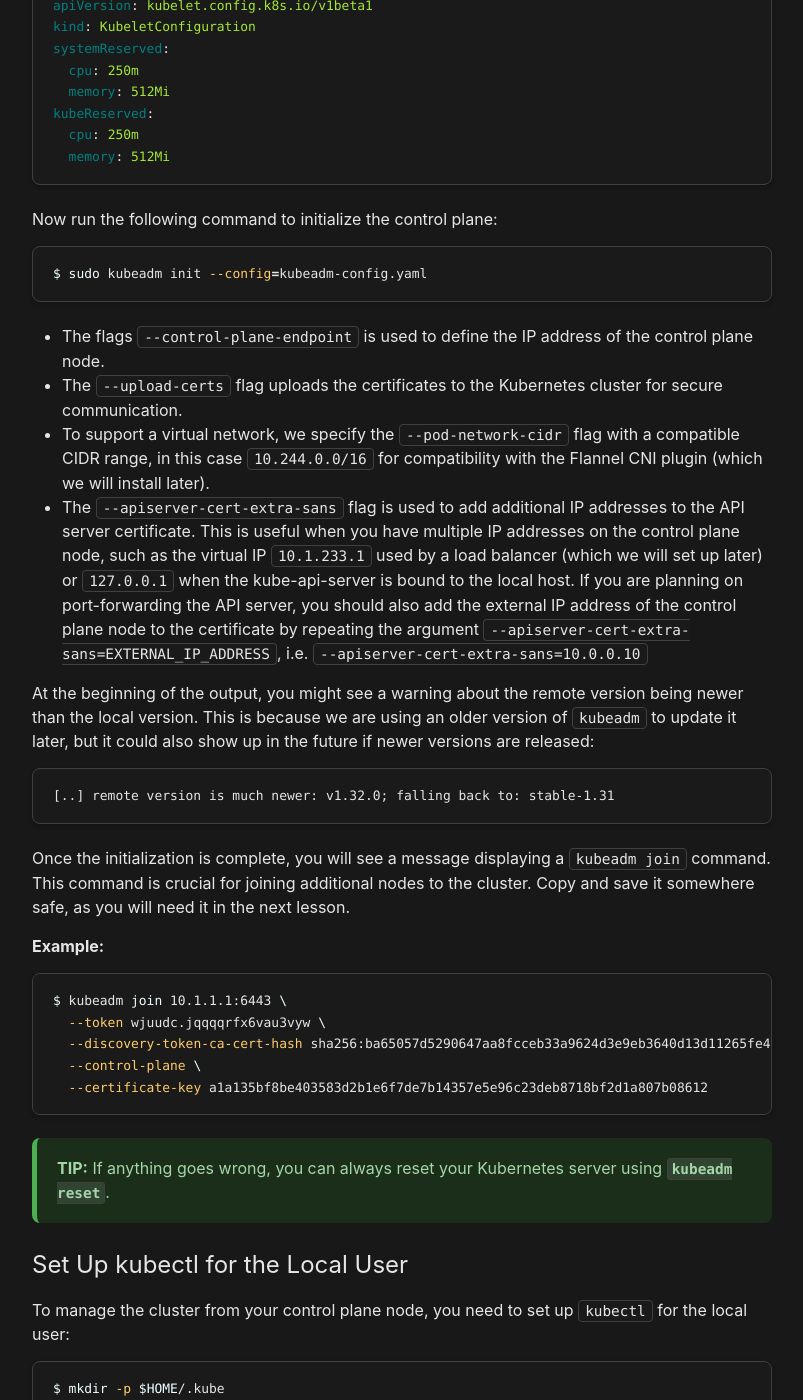
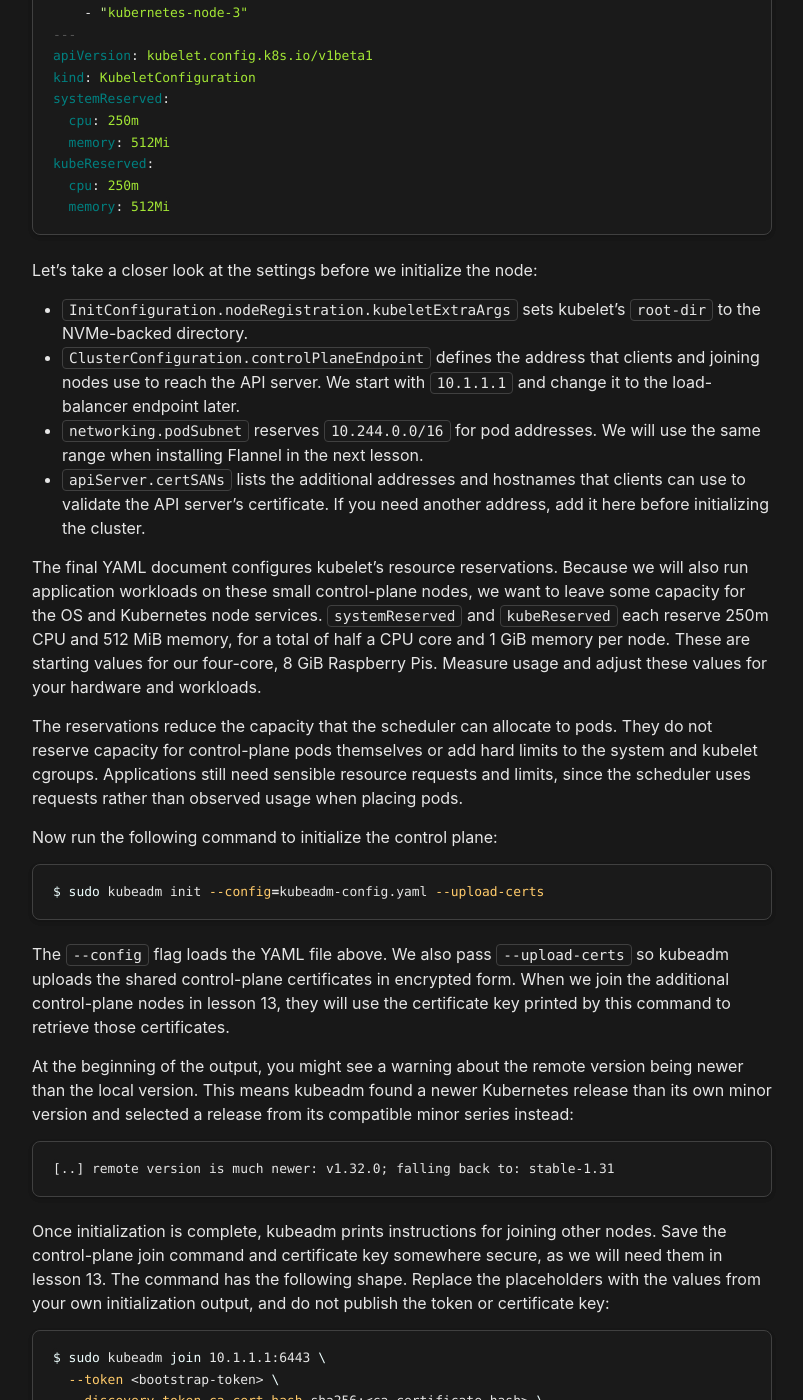
Before and after one commit to philprime/philprime.dev, a Jekyll site: the page built from guides/building-a-production-ready-kubernetes-cluster-from-scratch/lesson-11.md, in a window 1280 px wide and 1400 px high, scrolled down 1448 px. Shown: the whole window, without its empty margins (238-1041 px from the left). Built offline with Jekyll 4.4.1, drawn with Linux system fonts in a browser that asks for light colours; some of the changed text lies outside the part shown.

Commit message:
docs(kubernetes): Integrate revisions into the lesson narrative

````diff
--- a/guides/building-a-production-ready-kubernetes-cluster-from-scratch/lesson-11.md
+++ b/guides/building-a-production-ready-kubernetes-cluster-from-scratch/lesson-11.md
@@ -28,15 +28,20 @@ continuing here. The full list of lessons in the series can be found
 SSH into the Raspberry Pi that you want to designate as the first control plane node. In this lesson, we will use
 `kubernetes-node-1` with the IP `10.1.1.1`.
 
-Run the following `kubeadm` command to initialize the control plane. This command sets up the Kubernetes control plane
-components, such as the API server, controller manager, and scheduler.
+We will use `kubeadm` to initialize the control plane. This sets up the API server, controller manager, scheduler,
+and the local etcd member. Before running the command, let's create a configuration file so we can explain and
+keep track of the settings we are using.
 
-In preparation for the next lesson, we will also specify the IP address of the control plane node, additional IP
-addresses for the API server certificate, and upload the certificates to the Kubernetes cluster for secure
-communication.
+For now, the cluster will use Node 1's address to reach the API server. The virtual IP `10.1.233.1` is not available
+yet, so we will configure the load balancer and switch to that endpoint in lesson 15. We include the virtual IP in
+the API server certificate now so that clients can validate it when we make that change.
 
-Additionally, we will specify the local root directory to be on the NVMe drive mounted at the path `/mnt/nvme/kubelet`.
-Therefore create a file named `kubeadm-config.yaml` with the following content:
+We will also store kubelet's working data on the NVMe drive at `/mnt/nvme/kubelet`. Make sure that the NVMe filesystem
+is mounted before continuing. This setting changes kubelet's root directory, not the storage location of etcd or
+containerd, which have their own configuration.
+
+Create a file named `kubeadm-config.yaml` with the following content. This example uses the kubeadm `v1beta3`
+configuration API supported by the Kubernetes 1.31 version used in this guide:
 
 ```yaml
 apiVersion: kubeadm.k8s.io/v1beta3
@@ -60,10 +65,6 @@ apiServer:
     - "kubernetes-node-1"
     - "kubernetes-node-2"
     - "kubernetes-node-3"
-    - "10.0.0.10"
----
-apiVersion: kubeadm.k8s.io/v1beta3
-kind: UploadCertsConfiguration
 ---
 apiVersion: kubelet.config.k8s.io/v1beta1
 kind: KubeletConfiguration
@@ -75,46 +76,65 @@ kubeReserved:
   memory: 512Mi
 ```
 
+Let's take a closer look at the settings before we initialize the node:
+
+- `InitConfiguration.nodeRegistration.kubeletExtraArgs` sets kubelet's `root-dir` to the NVMe-backed directory.
+- `ClusterConfiguration.controlPlaneEndpoint` defines the address that clients and joining nodes use to reach the
+  API server. We start with `10.1.1.1` and change it to the load-balancer endpoint later.
+- `networking.podSubnet` reserves `10.244.0.0/16` for pod addresses. We will use the same range when installing
+  Flannel in the next lesson.
+- `apiServer.certSANs` lists the additional addresses and hostnames that clients can use to validate the API server's
+  certificate. If you need another address, add it here before initializing the cluster.
+
+The final YAML document configures kubelet's resource reservations. Because we will also run application workloads
+on these small control-plane nodes, we want to leave some capacity for the OS and Kubernetes node services.
+`systemReserved` and `kubeReserved` each reserve 250m CPU and 512 MiB memory, for a total of half a CPU core and
+1 GiB memory per node. These are starting values for our four-core, 8 GiB Raspberry Pis. Measure usage and adjust
+these values for your hardware and workloads.
+
+The reservations reduce the capacity that the scheduler can allocate to pods. They do not reserve capacity for
+control-plane pods themselves or add hard limits to the system and kubelet cgroups. Applications still need sensible
+resource requests and limits, since the scheduler uses requests rather than observed usage when placing pods.
+
 Now run the following command to initialize the control plane:
 
 ```bash
-$ sudo kubeadm init --config=kubeadm-config.yaml
+$ sudo kubeadm init --config=kubeadm-config.yaml --upload-certs
 ```
 
-- The flags `--control-plane-endpoint` is used to define the IP address of the control plane node.
-- The `--upload-certs` flag uploads the certificates to the Kubernetes cluster for secure communication.
-- To support a virtual network, we specify the `--pod-network-cidr` flag with a compatible CIDR range, in this case
-  `10.244.0.0/16` for compatibility with the Flannel CNI plugin (which we will install later).
-- The `--apiserver-cert-extra-sans` flag is used to add additional IP addresses to the API server certificate. This is
-  useful when you have multiple IP addresses on the control plane node, such as the virtual IP `10.1.233.1` used by a
-  load balancer (which we will set up later) or `127.0.0.1` when the kube-api-server is bound to the local host. If you
-  are planning on port-forwarding the API server, you should also add the external IP address of the control plane node
-  to the certificate by repeating the argument `--apiserver-cert-extra-sans=EXTERNAL_IP_ADDRESS`, i.e.
-  `--apiserver-cert-extra-sans=10.0.0.10`
+The `--config` flag loads the YAML file above. We also pass `--upload-certs` so kubeadm uploads the shared
+control-plane certificates in encrypted form. When we join the additional control-plane nodes in lesson 13, they
+will use the certificate key printed by this command to retrieve those certificates.
 
 At the beginning of the output, you might see a warning about the remote version being newer than the local version.
-This is because we are using an older version of `kubeadm` to update it later, but it could also show up in the future
-if newer versions are released:
+This means kubeadm found a newer Kubernetes release than its own minor version and selected a release from its
+compatible minor series instead:
 
 ```
 [..] remote version is much newer: v1.32.0; falling back to: stable-1.31
 ```
 
-Once the initialization is complete, you will see a message displaying a `kubeadm join` command. This command is crucial
-for joining additional nodes to the cluster. Copy and save it somewhere safe, as you will need it in the next lesson.
-
-**Example:**
+Once initialization is complete, kubeadm prints instructions for joining other nodes. Save the control-plane join
+command and certificate key somewhere secure, as we will need them in lesson 13. The command has the following shape.
+Replace the placeholders with the values from your own initialization output, and do not publish the token or
+certificate key:
 
 ```bash
-$ kubeadm join 10.1.1.1:6443 \
-  --token wjuudc.jqqqqrfx6vau3vyw \
-  --discovery-token-ca-cert-hash sha256:ba65057d5290647aa8fcceb33a9624d3e9eb3640d13d11265fe48a611c5b8f3f \
+$ sudo kubeadm join 10.1.1.1:6443 \
+  --token <bootstrap-token> \
+  --discovery-token-ca-cert-hash sha256:<ca-certificate-hash> \
   --control-plane \
-  --certificate-key a1a135bf8be403583d2b1e6f7de7b14357e5e96c23deb8718bf2d1a807b08612
+  --certificate-key <certificate-key>
 ```
 
-{% include alert.liquid.html type='tip' title='TIP:' content='
-If anything goes wrong, you can always reset your Kubernetes server using <code>kubeadm reset</code>.
+By default, the bootstrap token expires after 24 hours, while the uploaded certificates are available for two hours.
+If you continue with lesson 13 after these have expired, follow its instructions to create a new token and upload the
+certificates again.
+
+{% include alert.liquid.html type='warning' title='Warning:' content='
+Do not rerun <code>kubeadm init</code> or use <code>kubeadm reset</code> as a general troubleshooting step.
+Reset removes node-local cluster configuration and, on a control-plane node, local etcd member data.
+Inspect the error first and use a deliberate recovery procedure before resetting an initialized node.
 ' %}
 
 ## Set Up kubectl for the Local User
@@ -122,13 +142,16 @@ If anything goes wrong, you can always reset your Kubernetes server using <code>
 To manage the cluster from your control plane node, you need to set up `kubectl` for the local user:
 
 ```bash
-$ mkdir -p $HOME/.kube
-$ sudo cp -i /etc/kubernetes/admin.conf $HOME/.kube/config
-$ sudo chown $(id -u):$(id -g) $HOME/.kube/config
+$ mkdir -p "$HOME/.kube"
+$ chmod 700 "$HOME/.kube"
+$ sudo cp -i /etc/kubernetes/admin.conf "$HOME/.kube/config"
+$ sudo chown "$(id -u):$(id -g)" "$HOME/.kube/config"
+$ chmod 600 "$HOME/.kube/config"
 ```
 
-This command copies the Kubernetes configuration file to the local user's home directory, allowing you to use `kubectl`
-commands to interact with the cluster.
+These commands copy the administrator kubeconfig to the local user's home directory and restrict access to that
+user. This file contains credentials with administrative access to the cluster, so keep it private. You can now use
+`kubectl` to interact with the cluster without running it as root.
 
 ## Verify the Control Plane Setup
 
@@ -140,36 +163,24 @@ NAME                STATUS     ROLES           AGE     VERSION
 kubernetes-node-1   NotReady   control-plane   2m44s   v1.31.5
 ```
 
-As you can see the node is currently in the `NotReady` state. This is because the control plane has no CNI plugin
-installed yet. We will install the Flannel CNI plugin in the next lesson, so it is safe to ignore for now
-
-## Reserve Capacity for Node Services
-
-The `KubeletConfiguration` above reserves a total of 500m CPU and 1 GiB memory per node for the OS and Kubernetes
-node services. These are starting values for a four-core, 8 GiB node, not universal sizing guidance. Measure daemon
-usage and leave capacity for control-plane pods and application bursts. The scheduler uses resource requests, not
-observed usage, so workloads without requests can still overload a node.
-
-For an existing cluster, do not run `kubeadm init` again. Back up and update the `KubeletConfiguration` stored in the
-`kube-system/kubelet-config` ConfigMap and the effective `/var/lib/kubelet/config.yaml` on each node. Merge the
-`systemReserved` and `kubeReserved` mappings into the existing configuration instead of replacing other settings.
-Updating the ConfigMap alone does not reconfigure running kubelets.
-
-Restart kubelet on only one node at a time, then verify both readiness and allocatable capacity before continuing:
+At this stage, we expect the node to be `NotReady` because we have not installed a CNI plugin yet. Let's check the
+reason rather than assuming that every `NotReady` condition is harmless:
 
 ```bash
-$ sudo systemctl restart kubelet
-$ kubectl wait node/kubernetes-node-1 --for=condition=Ready --timeout=90s
-$ kubectl get nodes -o custom-columns=NAME:.metadata.name,CPU:.status.allocatable.cpu,MEMORY:.status.allocatable.memory
+$ kubectl describe node kubernetes-node-1
 ```
 
-A four-core node with these reservations advertises `3500m` allocatable CPU. This reduces pod scheduling capacity
-without imposing new hard limits on the system or kubelet cgroups. Keep the kubeadm ConfigMap and node files aligned
-so later node joins and upgrades retain the reservations.
+Look for the `Ready` condition reporting that the container runtime network is not ready because the CNI plugin has
+not been initialized. We will address that by installing Flannel in the next lesson. If the output instead reports
+another problem, investigate it before continuing.
 
-For CI on shared control-plane nodes, bound concurrency as well as individual job sizes. Per-pool ceilings are not a
-cluster-wide resource guarantee. Workload requests, memory limits, and remaining headroom determine safe concurrency.
-Include the resources used by runner processes, job containers, sidecars, and build services when sizing each pool.
+We can also check that kubelet has applied the resource reservations from our configuration:
+
+```bash
+$ kubectl get node kubernetes-node-1 -o custom-columns=NAME:.metadata.name,CPU:.status.allocatable.cpu,MEMORY:.status.allocatable.memory
+```
+
+On our four-core node, the allocatable CPU should be `3500m` after reserving `500m` for node services.
 
 ## Allow Scheduling on the Control Plane Node
 
@@ -185,9 +196,12 @@ Taints:             node-role.kubernetes.io/control-plane:NoSchedule
 [...]
 ```
 
-As our cluster is quite small, we want to allow scheduling on the control plane node (but not recommended for production
-environments), you can remove the taint with:
+As our cluster is quite small, we will also use the control-plane nodes for application workloads. This trades
+isolation for capacity: a resource-heavy application can compete with the services that keep the cluster running.
+For production systems with dedicated worker nodes, keep the control-plane taint instead.
+
+For this setup, remove the control-plane taint from the node we just initialized:
 
 ```bash
-$ kubectl taint nodes --all node-role.kubernetes.io/control-plane-
+$ kubectl taint node kubernetes-node-1 node-role.kubernetes.io/control-plane-
 ```
````
Also changed, not shown: guides/building-a-production-ready-kubernetes-cluster-from-scratch/lesson-12.md (+20 -16 lines), guides/building-a-production-ready-kubernetes-cluster-from-scratch/lesson-15.md (+45 -30 lines), guides/building-a-production-ready-kubernetes-cluster-from-scratch/lesson-16.md (+51 -29 lines), guides/building-a-production-ready-kubernetes-cluster-from-scratch/lesson-17.md (+19 -12 lines).
